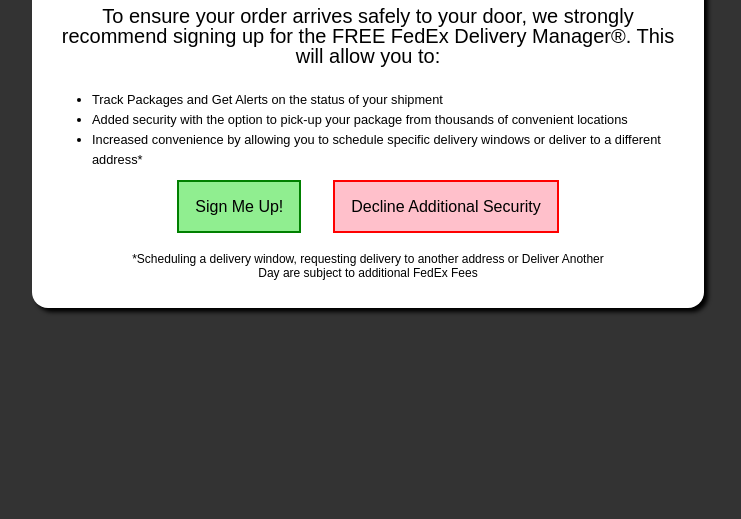
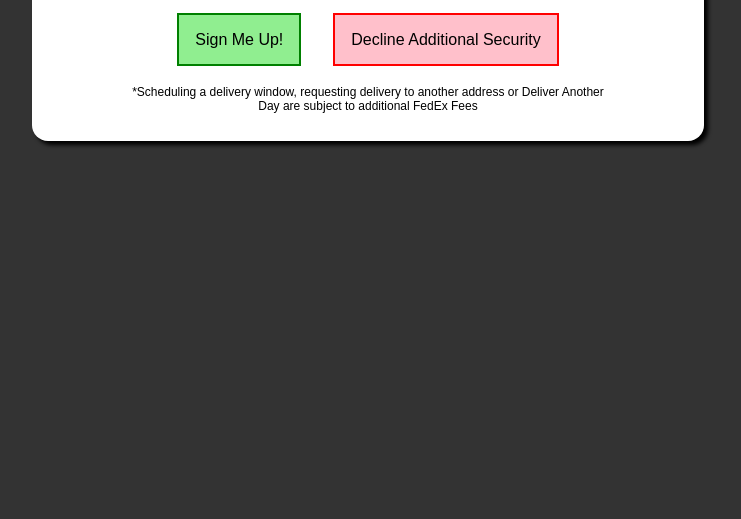
Before and after one commit to lmace-eriks/Checkout-UI, a plain HTML site: page Eriks/index.html in a window 1280 px wide. Shown: the part 281-800 px from the top of the page, without its empty margins (272-1013 px from the left). Drawn offline with Linux system fonts and the light colour scheme.

Commit message:
Added scroll to top and comments

```diff
--- a/Eriks/checkout.js
+++ b/Eriks/checkout.js
@@ -17,36 +17,44 @@
 const confirmDeclineButtonWords = "I Still Want To Decline";
 const confirmAcceptButtonWords = "OK, Sign Me Up";
 
-// devEnv is used for internal testing. Sets modal display timer to 5 seconds
-// for internal and 30 minutes for live production --
+// devEnv is used for internal testing. Sets timeSinceLastModal
+// to 5 seconds for internal and 30 minutes for live production.
+// See logUserTime() notes --
 const devEnv = localStorage.getItem("localDevEnv") === "true" ? true : false;
-const modalTimer = devEnv ? 5000 : 1800000;
+const timeSinceLastModal = devEnv ? 5000 : 1800000;
 
 let modalActive = false;
 const showFedExModal = () => {
     modalActive = true;
 
+    // Snaps window to top of page to view modal --
+    window.scrollTo(0, 0);
+
     const closeModal = () => {
         modalActive = false;
         modalBackground.remove();
+        clearInterval(everyTwoSeconds);
     }
 
+    // User clicks Sign Me Up. Opens new page, clears the timeout function --
     const userAcceptFedEx = () => {
         logUserTime();
         window.open(goToFedExLink, "_blank");
         closeModal();
-        clearInterval(everyTwoSeconds);
     }
 
+    // User clicks Decline, Shows confirmation content --
     const userFirstDeclineFedEx = () => {
         showConfirmModal();
     }
 
+    // I Still Want to Decline function --
     const userSecondDeclineFedEx = () => {
         logUserTime();
         closeModal();
     }
 
+    // Changes modal to the "Are You Sure?" content --
     const showConfirmModal = () => {
         modalUL.remove();
         modalFinePrint.remove();
@@ -126,16 +134,20 @@
     modalFinePrint.className = "fine-print";
     modalFinePrint.innerText = modalFinePrintWords;
     modalContainer.appendChild(modalFinePrint);
-
 }
 
+// Checks every two seconds if modal should display. There is no clear "listener" for if the
+// user has clicked "delivery" so this is the workaround. This is a fallback for if the default
+// option for a user is "pickup" and then they change to "delivery". Will not display more than once per
+// half hour. Sets a localStorage variable called "userModalTime" and checks to see when the last
+// time a user has made a selection in the modal. Once the user makes a selection the timer stops running --
 const everyTwoSeconds = setInterval(() => {
     const deliveryMethod = localStorage.getItem("activeDeliveryChannel");
     const userModalTime = Number(localStorage.getItem("userModalTime"));
     const rightNow = Date.now();
     const delta = rightNow - userModalTime;
 
-    if (deliveryMethod === "delivery" && !modalActive && delta > modalTimer) {
+    if (deliveryMethod === "delivery" && !modalActive && delta > timeSinceLastModal) {
         showFedExModal();
     }
 }, 2000);
--- a/Eriks/styles.css
+++ b/Eriks/styles.css
@@ -2,14 +2,14 @@
 
 .modal-background {
     width: 100%;
-    height: 100vh;
+    height: 100%;
     background-color: rgba(0, 0, 0, 0.8);
     position: absolute;
     top: 0;
     z-index: 3;
     display: flex;
     justify-content: center;
-    align-items: center;
+    align-items: flex-start;
 }
 
 .modal-box {
@@ -21,6 +21,7 @@
     justify-content: center;
     align-items: center;
     padding: 1rem;
+    margin-top: 2rem;
     box-shadow: 0.25rem 0.25rem 0.25rem black;
 }
 
@@ -38,7 +39,7 @@
 
 .modal-text {
     font-size: 1.25rem;
-    line-height: 1.25rem;
+    line-height: 1.5rem;
     text-align: center;
 }
 
```
